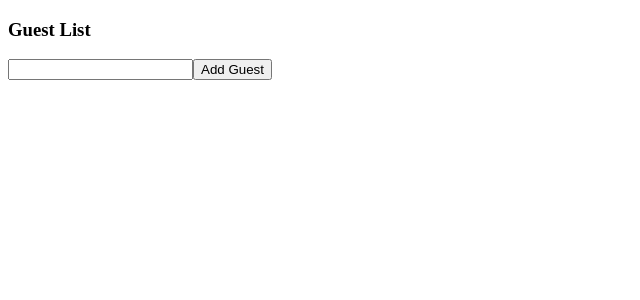
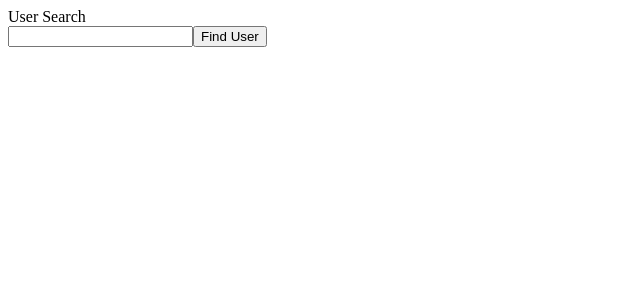
Before and after one commit to simple-sifu/tutorial-typescript, a React (Vite) app: page / in a window 1280 px wide. Shown: the top 300 px of the page, without its empty margins (0-640 px from the left). Built offline with nearby package versions, Linux system fonts and the light colour scheme.

Commit message:
adding UserSearch logic

```diff
--- a/src/main.tsx
+++ b/src/main.tsx
@@ -1,9 +1,41 @@
-import React from 'react'
+import React,{useState, Fragment, FC} from 'react'
 import ReactDOM from 'react-dom/client'
-import GuestList from './state/GuestList'
+import UserSearch from './state/UserSearch'
 
-const App = () => {
-  return <GuestList />
+const Users = [
+  {
+    name: 'Tommy',
+    age: 40
+  },
+  {
+    name: "Sarah",
+    age: 70
+  },
+  {
+    name: "Carol",
+    age: 30
+  }
+]
+
+const App:FC = () => {
+
+  const [name, setName] = useState('');
+  const [user, setUser] = useState<{name: string, age: number} | undefined>();
+
+  const clickHandler = () => {
+    const foundUser = Users.find(user => user.name.toLowerCase() === name.toLowerCase())
+    setUser(foundUser);
+  }
+  return (
+    <Fragment>
+        <UserSearch />
+
+        <input value={name} onChange={(e) => setName(e.target.value)}/>
+        <button onClick = {clickHandler}>Find User</button>
+        <div>{user && `name: ${user.name},  age: ${user.age}` }</div>
+    </Fragment>
+  )
+
 }
 
 ReactDOM.createRoot(document.getElementById('root') as HTMLElement).render(
--- /dev/null
+++ b/src/state/UserSearch.tsx
@@ -0,0 +1,8 @@
+const UserSearch = () => {
+
+    return (
+        <div>User Search</div>
+    )
+}
+
+export default UserSearch;
```
